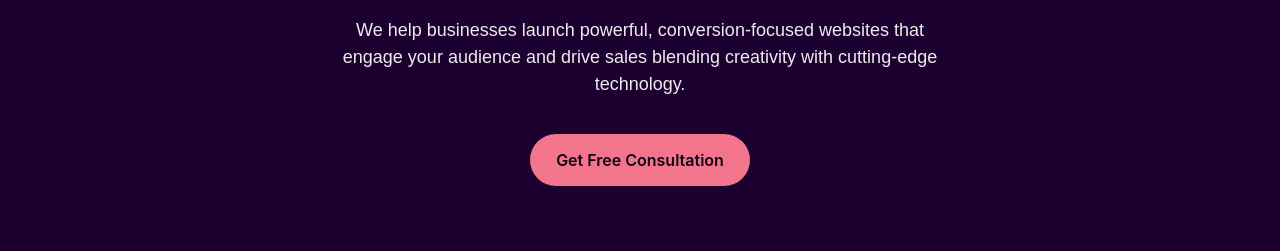
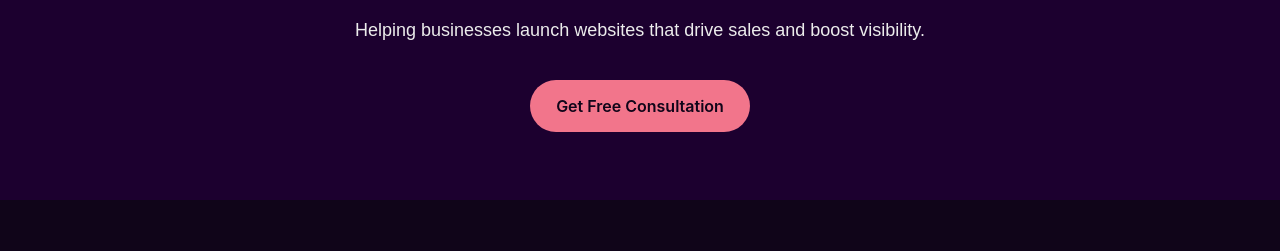
Before and after one commit to Mariahnikee/techNova-website, a plain HTML site: page index.html in a window 1280 px wide. Shown: the part 549-800 px from the top of the page. Drawn offline with nearby package versions, Linux system fonts and the light colour scheme.

Commit message:
hero desription update

```diff
--- a/index.html
+++ b/index.html
@@ -71,8 +71,8 @@
             >Websites</span
           ><br />that Grow your <br>Business
         </h1>
-        <p >
-         We help businesses launch powerful, conversion-focused websites that engage your audience and drive sales blending creativity with cutting-edge technology.
+        <p>
+         Helping businesses launch websites that drive sales and boost visibility.
         </p>
         <a href="contact.html" class="cta-button">Get Free Consultation</a>
       </div>
--- a/styles.css
+++ b/styles.css
@@ -178,7 +178,7 @@ nav ul li a:hover::after {
 }
 
 .hero-content p {
-  color: #ececec;
+  color: #a29d9d;
   margin-bottom: 50px;
   font-family: "DM Sans", sans-serif;
   font-size: 18px;
```
